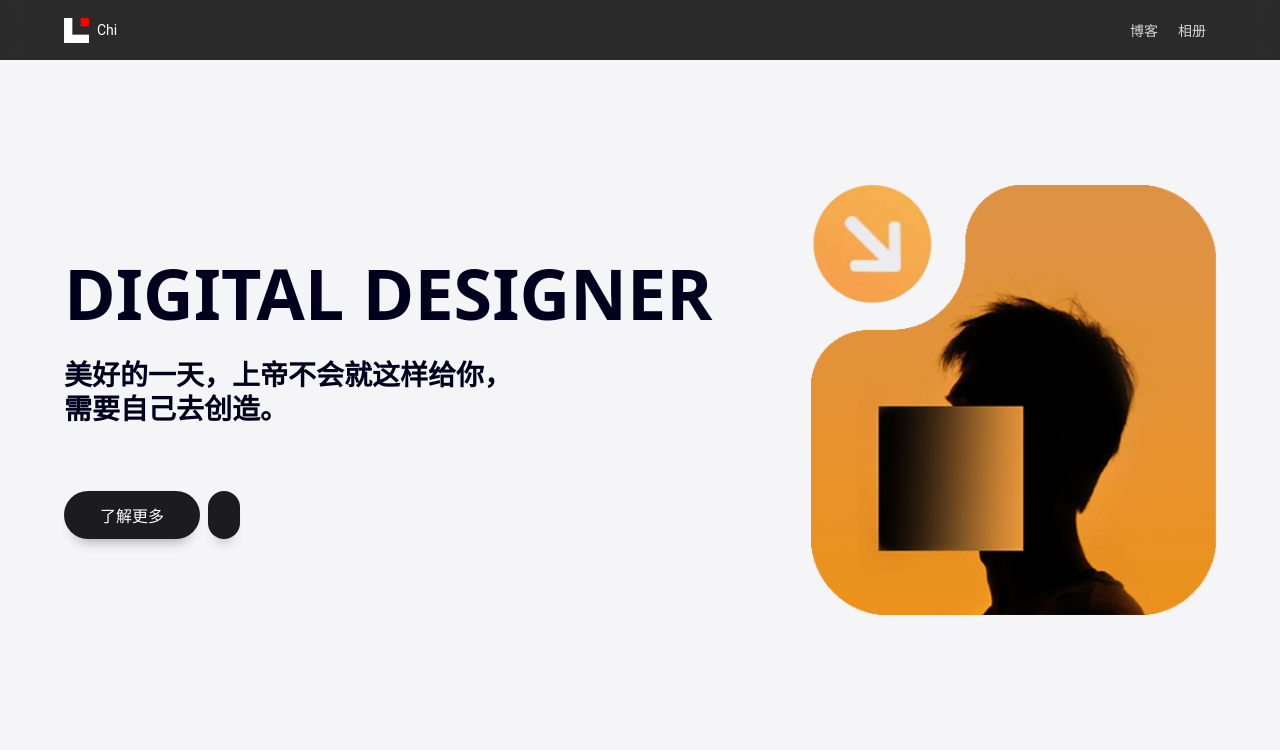
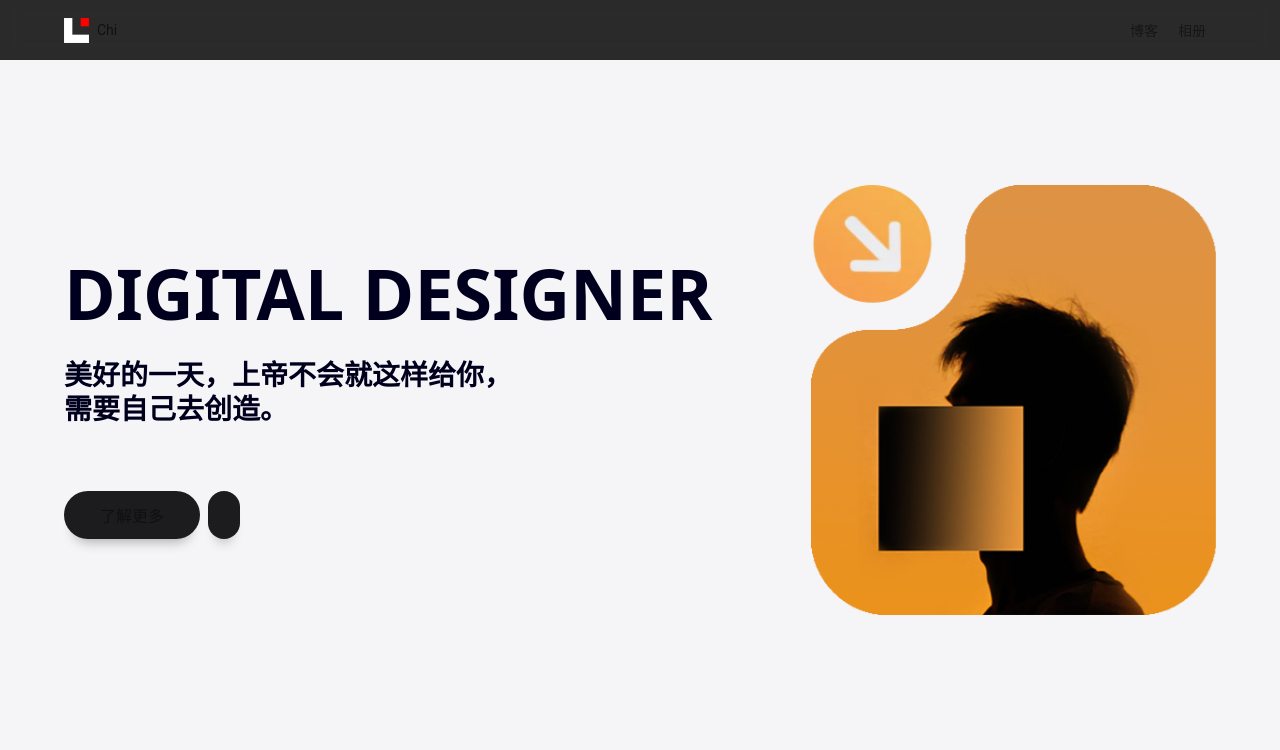
Before and after one commit to clllihub/web, a plain HTML site: page index.html in a window 1280 px wide. Shown: the top 750 px of the page. Drawn offline with nearby package versions, Linux system fonts and the light colour scheme; a script that the page names is missing; some icons are missing.

Commit message:
Update main.css

```diff
--- a/main.css
+++ b/main.css
@@ -1,10 +1,12 @@
-@charset  "UTF-8";
+/* 设置字符集为UTF-8 */
+@charset "UTF-8";
 
-:root{
-  --heo-white: #fff;
-  --heo-white-op: rgba(255,255,255,0.2);
+/* 定义全局变量 */
+:root {
+  --heo-white: #101010;
+  --heo-white-op: rgba(242, 242, 242, 0.936);
   --heo-black: #000;
-  --heo-black-op: rgba(0,0,0,0.2);
+  --heo-black-op: rgba(0, 0, 0, 0.2);
   --heo-none: #00001e00;
   --heo-gray: #999999;
   --heo-gray-op: #9999992b;
@@ -13,15 +15,15 @@
   --heo-main-op: var(--heo-theme-op);
   --heo-main-none: var(--heo-theme-none);
   --heo-shadow-theme: 0 8px 12px -3px var(--heo-theme-op);
-  --heo-shadow-blackdeep: 0 2px 16px -3px rgba(0, 0, 0,.15);
+  --heo-shadow-blackdeep: 0 2px 16px -3px rgba(0, 0, 0, .15);
   --heo-shadow-main: 0 8px 12px -3px var(--heo-main-op);
-  --heo-shadow-blue: 0 8px 12px -3px rgba(40, 109, 234,.20);
-  --heo-shadow-white: 0 8px 12px -3px rgba(255, 255, 255,.20);
-  --heo-shadow-black: 0 0 12px 4px rgba(0, 0, 0,.05);
-  --heo-shadow-yellow: 0px 38px 77px -26px rgba(255, 201, 62,.12);
+  --heo-shadow-blue: 0 8px 12px -3px rgba(40, 109, 234, .20);
+  --heo-shadow-white: 0 8px 12px -3px rgba(255, 255, 255, .20);
+  --heo-shadow-black: 0 0 12px 4px rgba(0, 0, 0, .05);
+  --heo-shadow-yellow: 0px 38px 77px -26px rgba(255, 201, 62, .12);
   --heo-shadow-red: 0 8px 12px -3px #ee7d7936;
   --heo-shadow-green: 0 8px 12px -3px #87ee7936;
-  --heo-logo-color: linear-gradient(215deg,#4584ff 0%,#cf0db9 100%);
+  --heo-logo-color: linear-gradient(215deg, #4584ff 0%, #cf0db9 100%);
   --heo-snackbar-time: 5s;
   --style-border: 1px solid var(--heo-card-border);
   --style-border-always: 1px solid var(--heo-card-border);
@@ -30,11 +32,13 @@
   --style-border-dashed: 1px dashed var(--heo-theme-op);
 }
 
+/* 选中文本时的样式 */
 ::selection {
   background: var(--heo-fontcolor);
   color: var(--heo-background);
 }
 
+/* 定义主题色 */
 :root {
   --heo-theme: #4375ff;
   --heo-theme-op: #4375ff23;
@@ -62,54 +66,72 @@
   --heo-post-blockquote-bg: #fafcff;
   --heo-post-tabs-bg: #f2f5f8;
   --heo-secondbg: #eaeaea;
-  --heo-shadow-nav:0 5px 12px -5px rgba(102, 68, 68, 0.05);
+  --heo-shadow-nav: 0 5px 12px -5px rgba(102, 68, 68, 0.05);
   --heo-card-bg: #fff;
   --heo-card-bg-op: var(--heo-black-op);
   --heo-card-bg-none: rgba(255, 255, 255, 0);
-  --heo-shadow-lightblack:0 5px 12px -5px rgba(102, 68, 68, 0.00);
-  --heo-shadow-light2black:0 5px 12px -5px rgba(102, 68, 68, 0.00);
+  --heo-shadow-lightblack: 0 5px 12px -5px rgba(102, 68, 68, 0.00);
+  --heo-shadow-light2black: 0 5px 12px -5px rgba(102, 68, 68, 0.00);
   --heo-card-border: #e3e8f7;
   --heo-shadow-border: 0 8px 16px -4px #2c2d300c;
   --style-border-forever: 2px solid var(--heo-main);
 }
 
+/* 定义浮动动画 */
 @keyframes floating {
-  0% { transform: translate(0,  0px); }
-  50%  { transform: translate(0, 10px); }
-  100%   { transform: translate(0, 0px); }
+  0% {
+    transform: translate(0, 0px);
+  }
+
+  50% {
+    transform: translate(0, 10px);
+  }
+
+  100% {
+    transform: translate(0, 0px);
+  }
 }
 
+/* 定义展示横幅动画 */
 @keyframes showbanner {
   0% {
     top: 0px;
     background: var(--heo-theme);
   }
+
   30% {
     top: 40px;
   }
+
   80% {
     background: var(--heo-theme);
   }
+
   100% {
     background: var(--heo-secondbg);
   }
 }
 
+/* 定义展示横幅文本动画 */
 @keyframes showbannertext {
   0% {
     color: var(--heo-white);
   }
+
   30% {
+    /* 暂无内容 */
+  }
 
-  }
   80% {
     color: var(--heo-white);
   }
+
   100% {
     color: var(--heo-fontcolor);
   }
 }
 
+/* 页面整体样式 */
 body {
   background: var(--heo-background);
   display: flex;
@@ -120,21 +142,25 @@ body {
   align-items: center;
 }
 
+/* 页面内需要留白的容器样式 */
 body .need-padding {
   max-width: 1200px;
   width: 90%;
 }
 
+/* 移除链接的下划线及用户可选内容 */
 a {
-  text-decoration:none;
-  user-select:none;
+  text-decoration: none;
+  user-select: none;
   -webkit-user-drag: none;
 }
 
+/* 禁止用户选择文本 */
 span {
-  user-select:none;
+  user-select: none;
 }
 
+/* 上标样式 */
 sup {
   font-size: 12px;
   background: var(--heo-green);
@@ -147,15 +173,18 @@ sup {
   top: -4px;
 }
 
+/* 上标样式（高亮） */
 sup.hot {
   background: var(--heo-red);
 }
 
+/* 禁止图片拖动 */
 img {
-  user-select:none;
+  user-select: none;
   -webkit-user-drag: none;
 }
 
+/* 导航栏样式 */
 .nav {
   display: flex;
   width: 100%;
@@ -167,9 +196,11 @@ img {
   align-items: center;
   z-index: 2;
   transition: ease-in-out 0.3s;
-  backdrop-filter: blur(10px); /* 调整模糊效果的值 */
+  backdrop-filter: blur(10px);
+  /* 调整模糊效果的值 */
 }
 
+/* 导航栏内容容器样式 */
 .nav-content {
   max-width: 1200px;
   width: 90%;
@@ -181,6 +212,7 @@ img {
   transition: ease-in-out 0.3s;
 }
 
+/* 导航栏横幅样式 */
 .nav-banner {
   width: 100%;
   height: 44px;
@@ -193,52 +225,60 @@ img {
   animation: showbanner 4s ease-in-out;
   z-index: 1;
   background: var(--heo-secondbg);
-
 }
 
-.nav-banner a{
+/* 导航栏横幅中的链接样式 */
+.nav-banner a {
   font-size: 12px;
   transition: ease-in-out 0.3s;
   animation: showbannertext 4s ease-in-out;
   color: var(--heo-fontcolor);
 }
 
+/* 导航栏横幅中的链接悬停样式 */
 .nav-banner a:hover {
   color: var(--heo-main);
 }
 
+/* 导航栏右侧菜单样式 */
 .nav-right .nav-menu {
   display: none;
 }
 
+/* 网站logo样式 */
 a.site-logo {
   display: flex;
   align-items: center;
 }
 
+/* 网站logo图片样式 */
 img.site-logo-img {
   width: 25px;
 }
 
+/* 菜单列表样式 */
 .menu-list {
   display: none;
 }
 
+/* 横幅图片样式 */
 .banner-img {
   width: 405px;
   max-width: 100%;
   animation: floating 4s ease-in-out infinite;
-  pointer-events:none;
-  object-fit:cover;
-  transform: translate(0,  -7px);
+  pointer-events: none;
+  object-fit: cover;
+  transform: translate(0, -7px);
 }
 
+/* 网站名称样式 */
 span.site-name {
   color: var(--heo-white);
   font-size: 14px;
   margin-left: 8px;
 }
 
+/* 导航栏中的链接样式 */
 a.nav-item {
   color: var(--heo-white);
   opacity: 0.8;
@@ -249,17 +289,20 @@ a.nav-item {
   border-radius: 16px;
 }
 
+/* 导航栏中的链接悬停样式 */
 a.nav-item:hover {
   opacity: 1;
   background: var(--heo-card-bg);
   color: var(--heo-fontcolor);
 }
 
+/* 导航栏右侧容器样式 */
 .nav-right {
   display: flex;
   align-items: center;
 }
 
+/* 页面首个堆叠容器样式 */
 .first-stack {
   display: flex;
   justify-content: space-between;
@@ -268,6 +311,7 @@ a.nav-item:hover {
   align-items: center;
 }
 
+/* 页面标题组容器样式 */
 .title-group {
   display: flex;
   flex-direction: column;
@@ -279,6 +323,7 @@ a.nav-item:hover {
   font-family: system-ui;
 }
 
+/* 描述文本样式 */
 span.discription-text {
   display: block;
   font-size: 28px;
@@ -289,13 +334,14 @@ span.discription-text {
   font-weight: bold;
 }
 
+/* "关于"按钮样式 */
 a.about-button {
   display: flex;
   padding: 0 36px;
   background: var(--heo-card-btn-bg);
   color: var(--heo-white);
   border-radius: 29px;
-  box-shadow: 0px 12px 12px -9px rgba(0,0,0,0.29);
+  box-shadow: 0px 12px 12px -9px rgba(0, 0, 0, 0.29);
   margin-top: 64px;
   width: fit-content;
   transition: ease-in-out 0.3s;
@@ -305,56 +351,65 @@ a.about-button {
   height: 48px;
 }
 
+/* 按钮悬停效果 */
 a.about-button:hover {
   background: var(--heo-main);
   box-shadow: 0px 12px 12px -9px rgba(5, 51, 137, 0.29);
 }
 
+/* 产品组样式 */
 .product-group {
   margin: 0;
   width: 100%;
 }
 
+/* 组标题样式 */
 h2.group-title {
   font-size: 32px;
   margin-bottom: 0;
 }
 
+/* 组描述样式 */
 .group-description {
   font-size: 14px;
   color: var(--heo-secondtext);
 }
 
+/* 组项样式 */
 .group-items {
   display: flex;
   margin-top: 60px;
   flex-direction: row;
   flex-wrap: wrap;
-
 }
 
+/* 单个组项样式 */
 .group-item {
   display: flex;
   width: calc(100% / 3);
   margin-bottom: 60px;
 }
 
+/* 组项图标样式 */
 a.group-item-icon {
   width: 100px;
   height: 100px;
 }
 
+/* 组项图标图片样式 */
 img.group-item-icon-img {
   width: 100px;
   height: 100px;
   border-radius: 28px;
 }
 
+/* 组信息按钮样式 */
 .group-info-button {
   display: flex;
   align-items: center;
 }
 
+/* 链接按钮提示样式 */
 span.linkbotton-tips {
   display: flex;
   margin-left: 10px;
@@ -362,15 +417,18 @@ span.linkbotton-tips {
   color: var(--heo-secondtext);
 }
 
+/* 特殊卡片链接按钮提示样式 */
 .special-card span.linkbotton-tips {
   color: var(--heo-white);
 }
 
+/* 组信息样式 */
 .group-info {
   display: flex;
   flex-direction: column;
 }
 
+/* 组信息组样式 */
 .group-info-group {
   margin-left: 36px;
   display: flex;
@@ -379,6 +437,7 @@ span.linkbotton-tips {
   height: 100px;
 }
 
+/* 组信息组标题样式 */
 .group-info-group a.title {
   color: var(--heo-fontcolor);
   font-size: 20px;
@@ -389,6 +448,7 @@ span.linkbotton-tips {
   font-weight: bold;
 }
 
+/* 组信息组描述样式 */
 .group-info-group a.discription {
   color: var(--heo-fontcolor);
   font-size: 14px;
@@ -398,10 +458,12 @@ span.linkbotton-tips {
   text-overflow: ellipsis;
   display: -webkit-box;
   -webkit-box-orient: vertical;
-  -webkit-line-clamp: 1; /* 这里是超出几行省略 */
+  -webkit-line-clamp: 1;
+  /* 这里是超出几行省略 */
   overflow: hidden;
 }
 
+/* 链接按钮样式 */
 a.linkbutton {
   padding: 6px 20px;
   display: flex;
@@ -414,14 +476,17 @@ a.linkbutton {
   white-space: nowrap;
 }
 
+/* 链接按钮悬停效果 */
 a.linkbutton:hover {
   filter: brightness(1.2);
 }
 
+/* 链接按钮点击效果 */
 a.linkbutton:active {
   filter: brightness(0.8);
 }
 
+/* 底部样式 */
 .footer {
   padding: 60px 0 60px 0;
   display: flex;
@@ -432,6 +497,7 @@ a.linkbutton:active {
   align-items: center;
 }
 
+/* 底部信息样式 */
 .footer .info {
   font-size: 12px;
   margin: 0 20px;
@@ -441,21 +507,23 @@ a.linkbutton:active {
   margin: 4px 0;
 }
 
+/* 底部信息悬停效果 */
 .footer a.info:hover {
   opacity: 1;
 }
 
+/* 底部信息组样式 */
 .footer .info-group .info:not(:first-child) {
   margin-left: 4px;
 }
 
+/* 底部内容样式 */
 .footer-content {
   display: flex;
   flex-direction: column;
 }
 
-/* banner */
-
+/* 横幅样式 */
 .product-banner {
   background-image: linear-gradient(180deg, #02162A 0%, #00001e 100%);
   width: 100%;
@@ -470,17 +538,20 @@ a.linkbutton:active {
   min-height: 800px;
 }
 
+/* 横幅信息样式 */
 .banner-info {
   display: flex;
   flex-direction: column;
   align-items: center;
 }
 
+/* 横幅提示样式 */
 .product-banner .tips {
   color: var(--heo-vip);
   font-size: 14px;
 }
 
+/* 横幅标题样式 */
 .product-banner span.title {
   font-size: 56px;
   color: var(--heo-white);
@@ -490,10 +561,12 @@ a.linkbutton:active {
   margin-top: 12px;
 }
 
+/* 标点样式 */
 span.punctuation {
   position: absolute;
 }
 
+/* 横幅描述组样式 */
 .banner-discription-group {
   display: flex;
   flex-direction: column;
@@ -502,18 +575,21 @@ span.punctuation {
   margin: 24px 0 32px 0;
 }
 
+/* 横幅描述样式 */
 .product-banner span.description {
   font-size: 16px;
   color: var(--heo-white);
   text-align: center;
 }
 
+/* 链接组样式 */
 .link-group {
   margin-bottom: 24px;
   display: flex;
   align-items: center;
 }
 
+/* 主按钮样式 */
 a.primary-button {
   padding: 8px 26px;
   background: var(--heo-white);
@@ -523,11 +599,13 @@ a.primary-button {
   white-space: nowrap;
 }
 
+/* 主按钮悬停效果 */
 a.primary-button:hover {
   background: var(--heo-black);
   color: var(--heo-white);
 }
 
+/* 次级链接样式 */
 a.second-link {
   color: var(--heo-white);
   opacity: 0.6;
@@ -536,10 +614,12 @@ a.second-link {
   transition: ease-in-out 0.3s;
 }
 
+/* 次级链接悬停效果 */
 a.second-link:hover {
   opacity: 1;
 }
 
+/* 横幅图片样式 */
 .banner-pic {
   margin-top: 20px;
   display: flex;
@@ -549,31 +629,37 @@ a.second-link:hover {
   bottom: 100px;
 }
 
+/* 横幅图片样式 */
 .banner-pic-img {
   max-width: 968px;
   width: 100%;
   margin: auto;
 }
 
+/* 内联单词样式 */
 .inline-word {
   word-break: keep-all;
   white-space: nowrap;
 }
 
+/* 第一堆链接样式 */
 .first-stack-links {
   display: flex;
 }
 
+/* 关于按钮社交按钮样式 */
 .about-button.social-button {
   margin-left: 8px;
   padding: 0 16px;
 }
 
+/* 社交按钮图标样式 */
 .about-button.social-button i {
   font-size: 20px;
   line-height: 1;
 }
 
+/* 特殊卡片样式 */
 .special-card {
   background: #131202;
   width: 90%;
@@ -585,6 +671,7 @@ a.second-link:hover {
   height: 500px;
 }
 
+/* 特殊卡片左侧样式 */
 .special-card-left {
   padding: 54px 0 54px 75px;
   z-index: 1;
@@ -592,12 +679,14 @@ a.second-link:hover {
   position: relative;
 }
 
+/* 特殊卡片左侧提示样式 */
 .special-card-left .tips {
   font-size: 18px;
   font-weight: bold;
   color: var(--heo-white);
 }
 
+/* 特殊卡片左侧标题样式 */
 .special-card-left .title {
   font-size: 40px;
   font-weight: bold;
@@ -608,6 +697,7 @@ a.second-link:hover {
   color: var(--heo-white);
 }
 
+/* 特殊卡片左侧描述样式 */
 .special-card-left .discription {
   font-size: 16px;
   margin-top: 24px;
@@ -617,6 +707,7 @@ a.second-link:hover {
   color: var(--heo-white);
 }
 
+/* 特殊卡片左侧按钮组样式 */
 .special-card-left .button-group {
   position: absolute;
   bottom: 56px;
@@ -624,6 +715,7 @@ a.second-link:hover {
   align-items: center;
 }
 
+/* 特殊卡片右侧样式 */
 .special-card-right {
   position: absolute;
   right: 0;
@@ -633,6 +725,7 @@ a.second-link:hover {
   z-index: 0;
 }
 
+/* 头像描述样式 */
 .avatar-discription {
   display: flex;
   flex-direction: column;
@@ -648,12 +741,14 @@ a.second-link:hover {
   box-shadow: var(--heo-shadow-border);
 }
 
+/* 头像描述文本样式 */
 .avatar-discription-text {
   display: flex;
   font-size: 16px;
   text-align: center;
 }
 
+/* 头像名称样式 */
 span.avatar-name {
   display: flex;
   margin: auto;
@@ -662,6 +757,7 @@ span.avatar-name {
   margin-top: 14px;
 }
 
+/* 头像图片样式 */
 .avatar-image {
   width: 60px;
   height: 60px;
@@ -672,6 +768,7 @@ span.avatar-name {
   box-shadow: var(--heo-shadow-lightblack);
 }
 
+/* 头像标题样式 */
 .avatar-title {
   display: flex;
   margin: auto;
@@ -680,7 +777,7 @@ span.avatar-name {
   text-align: center;
 }
 
-
+/* 响应式设计 */
 @media screen and (max-width: 1200px) {
   .group-item {
     width: 50%;
@@ -719,7 +816,7 @@ span.avatar-name {
   }
 
   .product-group {
-    margin:  0px;
+    margin: 0px;
   }
 
   .group-item {
@@ -842,6 +939,7 @@ span.avatar-name {
   .group-item {
     flex-direction: row;
   }
+
   .group-info-group {
     margin-left: 20px;
     flex-direction: row;
@@ -862,7 +960,8 @@ span.avatar-name {
     margin: 0;
   }
 
-  img.group-item-icon-img,a.group-item-icon {
+  img.group-item-icon-img,
+  a.group-item-icon {
     width: 40px;
     height: 40px;
     border-radius: 12px;
```
